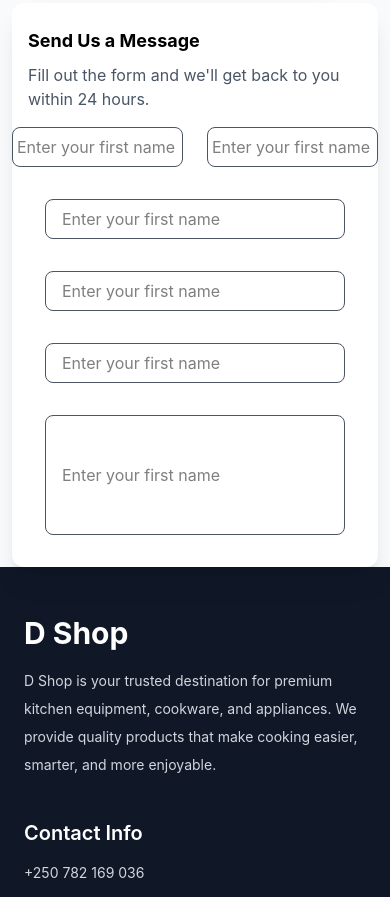
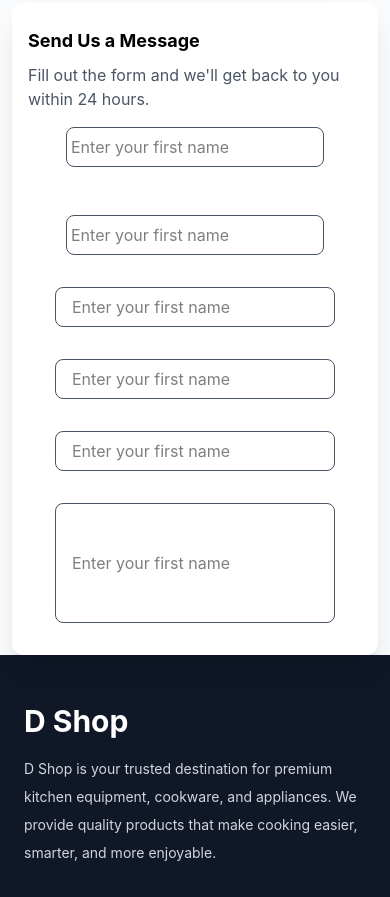
Before and after one commit to 1bruno5/denyse-shop, a Vue app: page /contact in a window 390 px wide. Shown: the part 1100-1997 px from the top of the page. Built offline with nearby package versions, Linux system fonts and the light colour scheme.

Commit message:
handling input size problem on mobile

```diff
--- a/src/views/contact.vue
+++ b/src/views/contact.vue
@@ -38,15 +38,15 @@
                  <p class="text-gray-600">Fill out the form and we'll get back to you within 24 hours.</p>
                 </div>
                 <div class="flex flex-col items-center space-y-2">
-                   <div class="flex sm:flex-row gap-3 sm:gap-3">
-                   <input type="text" placeholder="Enter your first name" class="border border-gray-600 rounded-lg w-full max-w-[120px] max-w-[400px] h-[40px] px-1 md:px-6 "><br>
-                   <input type="text" placeholder="Enter your first name" class="border border-gray-600 rounded-lg w-full max-w-[120px] max-w-[400px] h-[40px] px-1 md:px-6">
+                   <div class="flex flex-col sm:flex-row gap-3 sm:gap-3">
+                   <input type="text" placeholder="Enter your first name" class="border border-gray-600 rounded-lg w-full max-w-[280px] max-w-[400px] h-[40px] px-1 md:px-6 "><br>
+                   <input type="text" placeholder="Enter your first name" class="border border-gray-600 rounded-lg w-full max-w-[280px] max-w-[400px] h-[40px] px-1 md:px-6">
                    </div>
                    <br>
-                 <input type="text" placeholder="Enter your first name" class="border border-gray-600 rounded-lg w-full max-w-[300px] md:max-w-[500px] h-[40px] p-4"><br>
-                 <input type="text" placeholder="Enter your first name" class="border border-gray-600 rounded-lg w-full max-w-[300px] md:max-w-[500px] h-[40px] p-4"><br>
-                 <input type="text" placeholder="Enter your first name" class="border border-gray-600 rounded-lg w-full max-w-[300px] md:max-w-[500px] h-[40px] p-4"><br>
-                 <input type="text" placeholder="Enter your first name" class="border border-gray-600 rounded-lg w-full max-w-[300px] md:max-w-[500px] h-[120px] p-4 "><br>
+                 <input type="text" placeholder="Enter your first name" class="border border-gray-600 rounded-lg w-full max-w-[280px] md:max-w-[500px] h-[40px] p-4"><br>
+                 <input type="text" placeholder="Enter your first name" class="border border-gray-600 rounded-lg w-full max-w-[280px] md:max-w-[500px] h-[40px] p-4"><br>
+                 <input type="text" placeholder="Enter your first name" class="border border-gray-600 rounded-lg w-full max-w-[280px] md:max-w-[500px] h-[40px] p-4"><br>
+                 <input type="text" placeholder="Enter your first name" class="border border-gray-600 rounded-lg w-full max-w-[280px] md:max-w-[500px] h-[120px] p-4 "><br>
                 </div>
               </form>
             </div>
```
